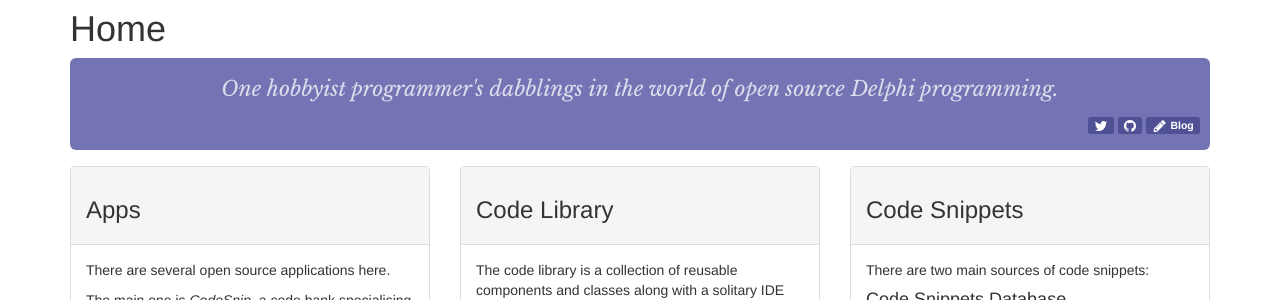
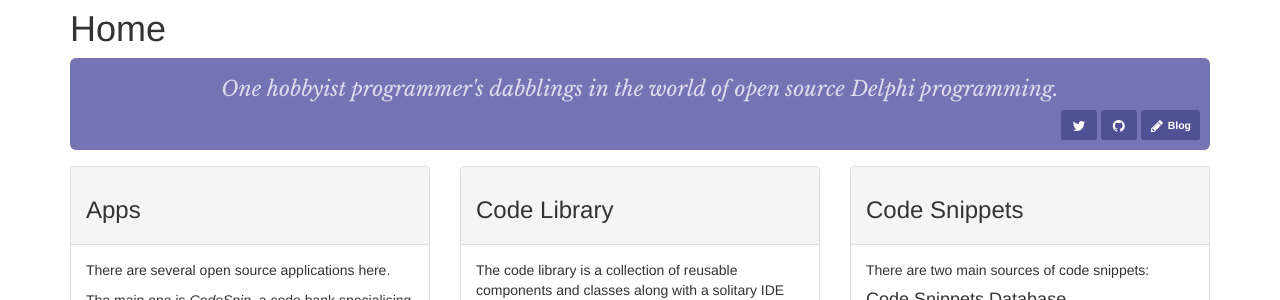
Before and after one commit to delphidabbler/delphidabbler.github.io, a Jekyll site: the page built from index.html, in a window 1280 px wide. Shown: the part 204-504 px from the top of the page. Built offline with Jekyll 4.4.1, drawn with Linux system fonts in a browser that asks for light colours; nearby versions of some CDN libraries.

Commit message:
Improve display of links on glyphs on home page body strapline.
Glyphs now have wider border that shrinks on smaller pages where strapline font size reduces

```diff
--- a/_sass/_dd-custom-styles.scss
+++ b/_sass/_dd-custom-styles.scss
@@ -17,7 +17,6 @@ ul.wide li {
 .fa-x-pad-right {
   padding-right: .25em;
 }
-
 
 // Customise appearance of navbar to match branding
 // Overrides bootstrap class
@@ -219,6 +218,13 @@ ul.wide li {
     color: $box-color;
   }
 
+  > .link-boxes {
+    @extend .text-right;
+    .label {
+      padding: $box-label-padding;
+    }
+  }
+
   // remove bottom margin from last child in box
   > *:last-child {
     margin-bottom: 0;
@@ -237,6 +243,13 @@ ul.wide li {
     .h1 {
       font-size: ceil($font-size-h1 * 1.2);
     }
+
+    > .link-boxes {
+      .label {
+        padding: $box-label-padding * 1.5;
+      }
+  }
+
   }
 
 }
--- a/_sass/_dd-custom-variables.scss
+++ b/_sass/_dd-custom-variables.scss
@@ -34,3 +34,4 @@ $box-padding: 10px;
 $box-margin-bottom: 10px;
 $box-font-size: ceil(($font-size-base * 1.2));
 $box-strapline-font-size: $box-font-size;
+$box-label-padding: 6px;
--- a/index.html
+++ b/index.html
@@ -8,10 +8,10 @@ title: Home Page
   <p class="text-center strapline">
     One hobbyist programmer's dabblings in the world of open source Delphi programming.
   </p>
-  <div class="text-right">
-    <a href="{{ site.data.core.twitter-url }}" aria-label="{{ site.data.core.twitter-link-title }}" class="label label-primary"><span class="fa fa-lg fa-twitter xfa-fw" aria-hidden="true"></span></a>
-    <a href="{{ site.data.core.github-url }}" aria-label="{{ site.data.core.github-link-title }}" class="label label-primary"><span class="fa fa-lg fa-github xfa-fw" aria-hidden="true"></span></a>
-    <a href="{{ site.data.core.dd-blog-url }}" aria-label="{{ site.data.core.dd-blog-link-title }}" class="label label-primary"><span class="fa fa-lg fa-pencil fa-x-pad-right fa-fw" aria-hidden="true"></span>Blog</a>
+  <div class="text-right link-boxes">
+    <a href="{{ site.data.core.twitter-url }}" aria-label="{{ site.data.core.twitter-link-title }}" class="label label-primary"><span class="fa fa-lg fa-fw fa-twitter" aria-hidden="true"></span></a>
+    <a href="{{ site.data.core.github-url }}" aria-label="{{ site.data.core.github-link-title }}" class="label label-primary"><span class="fa fa-lg fa-fw fa-github" aria-hidden="true"></span></a>
+    <a href="{{ site.data.core.dd-blog-url }}" aria-label="{{ site.data.core.dd-blog-link-title }}" class="label label-primary"><span class="fa fa-lg fa-fw fa-pencil fa-x-pad-right" aria-hidden="true"></span>Blog</a>
   </div>
 </div>
 
```
